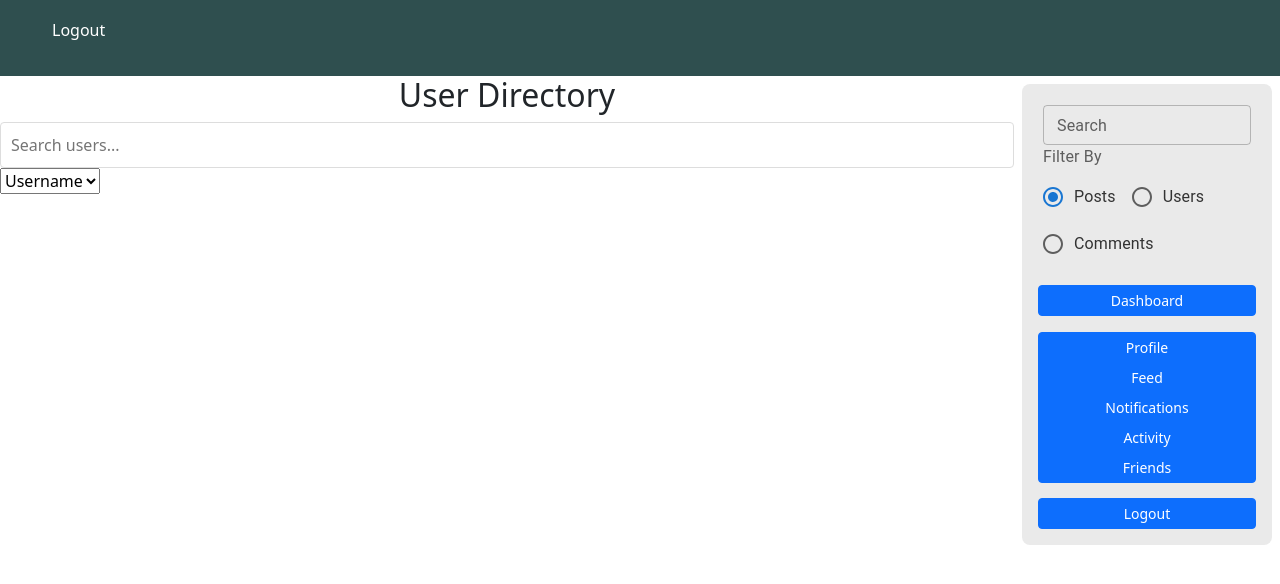
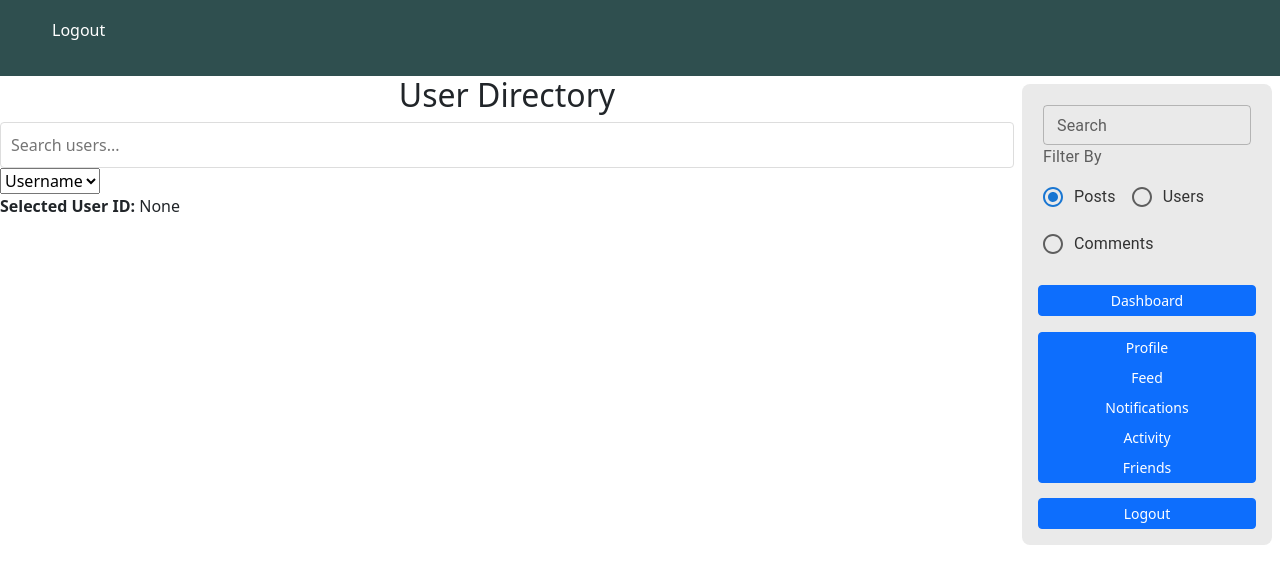
Before and after one commit to locedu/spacecamp, a React (Vite) app: page /dashboard/directory in a window 1280 px wide. Shown: the top 584 px of the page. Built offline with nearby package versions, Linux system fonts and the light colour scheme; sample sign-in values are in the browser's storage.

Commit message:
Directory search updates Profile (still issues)

```diff
--- /dev/null
+++ b/src/features/profile/profileSlice.js
@@ -0,0 +1,26 @@
+import { createSlice } from '@reduxjs/toolkit';
+
+const initialState = {
+  selectedUserId: null, // Default to no selected user
+};
+
+const profileSlice = createSlice({
+  name: 'profile', // Name of the slice
+  initialState,
+  reducers: {
+    // Action to set selectedUserId
+    setSelectedUserId: (state, action) => {
+      state.selectedUserId = action.payload; // Set the user ID
+    },
+    // Action to reset selectedUserId
+    resetSelectedUserId: (state) => {
+      state.selectedUserId = null; // Reset to no selected user
+    },
+  },
+});
+
+// Export actions
+export const { setSelectedUserId, resetSelectedUserId } = profileSlice.actions;
+
+// Export the reducer
+export default profileSlice.reducer;
--- a/src/features/user/userAPI.js
+++ b/src/features/user/userAPI.js
@@ -1,28 +1,32 @@
-import { createApi, fetchBaseQuery } from "@reduxjs/toolkit/query/react";
+import { createApi, fetchBaseQuery } from '@reduxjs/toolkit/query/react';
 
-const baseUrl = import.meta.env.VITE_API_URL; // ✅ Use environment variable for API URL
+const baseUrl = import.meta.env.VITE_API_URL; // Ensure this is correct
 
 export const userAPI = createApi({
-  reducerPath: "userAPI",
+  reducerPath: 'userAPI',
   baseQuery: fetchBaseQuery({
-    baseUrl, // ✅ Consistent with authAPI
+    baseUrl, // Correct base URL
     prepareHeaders: (headers, { getState }) => {
-      // ✅ Retrieve token from Redux or localStorage
-      const token = getState().auth.token || localStorage.getItem("token");
+      const token = getState().auth.token || localStorage.getItem('token');
       if (token) {
-        headers.set("Authorization", `Bearer ${token}`); // ✅ Attach token
+        headers.set('Authorization', `Bearer ${token}`);
       }
       return headers;
     },
   }),
   endpoints: (builder) => ({
     searchUsers: builder.query({
-      query: ({ query, filter = "username" }) => ({
+      query: ({ query, filter = 'username' }) => ({
         url: `/api/users/search?q=${encodeURIComponent(query)}&filter=${filter}`,
-        method: "GET",
+        method: 'GET',
       }),
+    }),
+    // Fetch user by ID
+    getUserById: builder.query({
+      query: (id) => `/api/users/${id}`, // Fetch user by ID
     }),
   }),
 });
 
-export const { useSearchUsersQuery } = userAPI;
+// Export hooks for use in components
+export const { useSearchUsersQuery, useGetUserByIdQuery } = userAPI;
--- a/src/store/store.js
+++ b/src/store/store.js
@@ -4,10 +4,12 @@ import { authAPI } from '../features/auth/authAPI'; // Import the RTK Query API
 import { postsAPI } from '../features/posts/postsAPI'; // Import the postsAPI
 import { commentsAPI } from '../features/comments/commentsAPI'; // ✅ Import the commentsAPI
 import { userAPI } from '../features/user/userAPI'; // ✅ Import the userAPI
+import profileReducer from '../features/profile/profileSlice'; // ✅ Import the profileSlice reducer
 
 const store = configureStore({
   reducer: {
     auth: authReducer,  // Add the auth reducer to the store
+    profile: profileReducer, // Add profileReducer to manage selectedUserId
     [authAPI.reducerPath]: authAPI.reducer, // Add the authAPI reducer to handle RTK Query requests
     [postsAPI.reducerPath]: postsAPI.reducer, // Add the postsAPI reducer to handle RTK Query requests
     [commentsAPI.reducerPath]: commentsAPI.reducer, // ✅ Add the commentsAPI reducer
--- a/src/views/Directory.jsx
+++ b/src/views/Directory.jsx
@@ -1,17 +1,25 @@
 import React, { useState } from "react";
+import { useDispatch, useSelector } from "react-redux"; // Import useDispatch and useSelector from Redux
 import { useSearchUsersQuery } from "../features/user/userAPI";
-import { Link } from "react-router-dom";
+import { setSelectedUserId } from "../features/profile/profileSlice"; // Import setSelectedUserId action
 import "../styles/directory.css"; // ✅ Import styling
 
 const Directory = () => {
   const [query, setQuery] = useState("");
   const [filter, setFilter] = useState("username");
 
+  const dispatch = useDispatch(); // Initialize dispatch
+  const selectedUserId = useSelector((state) => state.profile.selectedUserId); // Access selectedUserId from Redux
+
   // Fetch users based on search input
   const { data: users, error, isLoading } = useSearchUsersQuery(
     { query, filter },
     { skip: query.length === 0 }
   );
+
+  const handleUserClick = (userId) => {
+    dispatch(setSelectedUserId(userId)); // Dispatch action to set selected user ID
+  };
 
   return (
     <div className="directory-container">
@@ -50,7 +58,15 @@ const Directory = () => {
           <tbody>
             {users.map((user) => (
               <tr key={user.id}>
-                <td>{user.name}</td>
+                <td>
+                  <span
+                    className="user-link"
+                    onClick={() => handleUserClick(user.id)} // Dispatch selected userId to Redux
+                    style={{ cursor: 'pointer', color: 'blue' }}
+                  >
+                    {user.name}
+                  </span>
+                </td>
                 <td>{user.username}</td>
                 <td>{user.email}</td>
               </tr>
@@ -61,6 +77,11 @@ const Directory = () => {
 
       {/* If no users are found */}
       {query && users?.length === 0 && <p className="no-results">No users found</p>}
+
+      {/* Display selected user ID */}
+      <div>
+        <strong>Selected User ID: </strong>{selectedUserId || "None"}
+      </div>
     </div>
   );
 };
--- a/src/views/Profile.jsx
+++ b/src/views/Profile.jsx
@@ -1,15 +1,14 @@
-import { useEffect } from 'react';
-import { useFetchUserProfileQuery } from '../features/auth/authAPI';
+import { useSelector } from 'react-redux';
+import { useGetUserByIdQuery } from '../features/user/userAPI'; // Import the correct hook
 import '../styles/profile.css';
 
 function Profile() {
-  const { data: response, error, isLoading } = useFetchUserProfileQuery();
+  const selectedUserId = useSelector((state) => state.profile.selectedUserId); // Get the selected user ID from Redux store
 
-  useEffect(() => {
-    if (response) {
-      console.log("Response data:", response);
-    }
-  }, [response]);
+  const { data: userResponse, isLoading, error } = useGetUserByIdQuery(selectedUserId); // Fetch the user profile using the selectedUserId
+
+  // Debug: Log the response to see what's coming in
+  console.log("User Response:", userResponse);
 
   if (isLoading) {
     return <div className="profile-container"><div className="profile-content">Loading profile...</div></div>;
@@ -19,11 +18,20 @@ function Profile() {
     return <div className="profile-container"><div className="profile-content error">Error loading profile</div></div>;
   }
 
-  if (!response?.user) {
-    return <div className="profile-container"><div className="profile-content no-data">No profile data available</div></div>;
+  // Check if data is received properly
+  if (!userResponse) {
+    return (
+      <div className="profile-container">
+        <div className="profile-content no-data">
+          No profile data available
+          {/* Display the raw response for debugging */}
+          <pre>{JSON.stringify(userResponse, null, 2)}</pre>
+        </div>
+      </div>
+    );
   }
 
-  const user = response.user;
+  const user = userResponse;  // Accessing the user data directly from the response
 
   // Format updatedAt to show only the date
   const formattedUpdatedAt = user?.updatedAt
```
